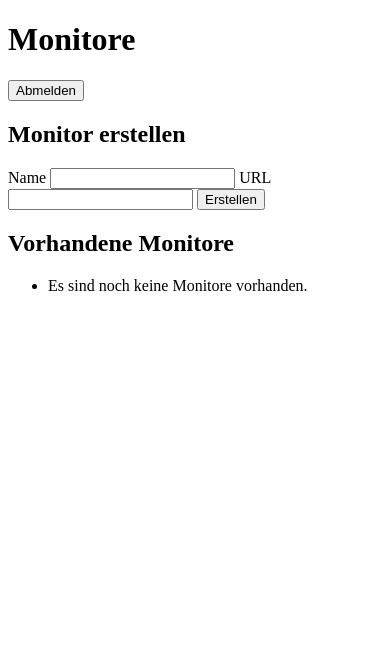
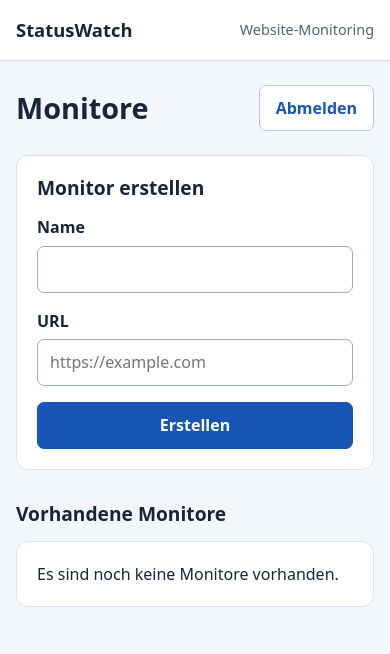
Before and after one commit to ahmojo/StatusWatch, a Flask app: page / in a window 390 px wide. Shown: the top 654 px of the page. Run offline with Flask 3, Linux system fonts and the light colour scheme; the visitor is signed in with stand-in values (Sample User, id 1); some libraries are stand-ins or nearby versions.

Commit message:
fix: make monitor pages usable on mobile

```diff
--- /dev/null
+++ b/statuswatch/static/style.css
@@ -0,0 +1,73 @@
+:root {
+  font-family: system-ui, -apple-system, BlinkMacSystemFont, "Segoe UI", sans-serif;
+  color: #182639;
+  background: #f3f6fa;
+  line-height: 1.5;
+  font-size: 16px;
+}
+* { box-sizing: border-box; }
+body { margin: 0; }
+a { color: #1756b4; text-underline-offset: 3px; }
+h1, h2, h3 { line-height: 1.2; overflow-wrap: anywhere; }
+h1 { font-size: 1.8rem; margin: 0 0 1.5rem; }
+h2 { font-size: 1.2rem; margin: 2rem 0 1rem; }
+h3 { font-size: 1.15rem; margin: 0; }
+p { margin: 0 0 1rem; }
+.site-header {
+  padding: 1rem max(1rem, calc((100% - 68rem) / 2));
+  background: #fff;
+  border-bottom: 1px solid #dce3ec;
+  display: flex;
+  align-items: center;
+  justify-content: space-between;
+  gap: 1rem;
+  flex-wrap: wrap;
+}
+.brand { font-size: 1.15rem; font-weight: 750; text-decoration: none; color: #182639; }
+.site-header span, .hint { color: #526277; font-size: .9rem; }
+main { width: min(100%, 70rem); margin: 0 auto; padding: 1.5rem 1rem 3rem; }
+.panel, .monitor-card, .history > li {
+  background: #fff;
+  border: 1px solid #dce3ec;
+  border-radius: 12px;
+  padding: 1.25rem;
+  min-width: 0;
+}
+.panel > h2:first-child { margin-top: 0; }
+.login-panel { max-width: 27rem; margin: 5vh auto 0; }
+.login-panel h1 { font-size: 1.55rem; margin-bottom: .5rem; }
+.login-panel form { margin-top: 1.5rem; }
+.toolbar { display: flex; align-items: center; justify-content: space-between; gap: 1rem; margin-bottom: 1.5rem; }
+.toolbar h1 { margin: 0; }
+.toolbar button { width: auto; }
+.field { min-width: 0; margin-bottom: 1rem; }
+label { display: block; font-weight: 600; margin-bottom: .4rem; }
+input, button { font: inherit; min-height: 46px; border-radius: 7px; width: 100%; }
+input { border: 1px solid #9caec3; padding: .65rem .75rem; background: #fff; color: #182639; }
+button { border: 1px solid #1756b4; background: #1756b4; color: #fff; padding: .65rem 1rem; font-weight: 600; cursor: pointer; }
+button:hover { background: #10438f; }
+button.secondary { background: #fff; color: #1756b4; border-color: #b5c6dd; }
+button.secondary:hover { background: #edf3fc; }
+button.danger { background: #fff; color: #a2232e; border-color: #dfbac0; }
+button.danger:hover { background: #fff0f1; }
+:focus-visible { outline: 3px solid #387bda; outline-offset: 3px; }
+.notice { padding: .8rem 1rem; background: #fff4dc; border: 1px solid #ddbc72; border-radius: 7px; margin-bottom: 1rem; overflow-wrap: anywhere; }
+.monitor-list, .history { list-style: none; margin: 0; padding: 0; display: grid; gap: 1rem; }
+.monitor-list { grid-template-columns: repeat(auto-fit, minmax(min(100%, 18rem), 1fr)); }
+.monitor-url { display: block; overflow-wrap: anywhere; color: #526277; font-size: .95rem; margin: .5rem 0 1.25rem; }
+.result { display: grid; grid-template-columns: minmax(0, 1fr) minmax(0, 1.5fr); gap: .65rem 1rem; margin: 0; font-size: .95rem; }
+.result dt { color: #526277; }
+.result dd { margin: 0; overflow-wrap: anywhere; }
+.state { display: inline-block; border-radius: 5px; padding: .15rem .5rem; background: #edf1f6; color: #405269; font-weight: 600; }
+.state.ok { background: #e3f4e9; color: #166534; }
+.state.failed { background: #fce8e9; color: #9f1c2a; }
+.monitor-card form { margin-top: 1.25rem; }
+.back-link { display: inline-block; margin-bottom: 1.25rem; padding: .5rem 0; }
+.check-form { max-width: 20rem; margin: 1.5rem 0 .75rem; }
+.empty { color: #526277; padding: 1rem 0; }
+@media (min-width: 700px) {
+  main { padding-top: 2.5rem; }
+  .form-grid { display: grid; grid-template-columns: 1fr 2fr auto; align-items: end; gap: 1rem; }
+  .form-grid .field { margin: 0; }
+  .history { grid-template-columns: repeat(2, minmax(0, 1fr)); }
+}
--- /dev/null
+++ b/statuswatch/templates/base.html
@@ -0,0 +1,16 @@
+<!doctype html>
+<html lang="de">
+<head>
+  <meta charset="utf-8">
+  <meta name="viewport" content="width=device-width, initial-scale=1">
+  <title>{% block title %}StatusWatch{% endblock %}</title>
+  <link rel="stylesheet" href="{{ url_for('static', filename='style.css') }}">
+</head>
+<body>
+  <header class="site-header">
+    <a class="brand" href="{{ url_for('monitors.index') }}">StatusWatch</a>
+    <span>Website-Monitoring</span>
+  </header>
+  <main>{% block content %}{% endblock %}</main>
+</body>
+</html>
--- a/statuswatch/templates/monitors.html
+++ b/statuswatch/templates/monitors.html
@@ -1,40 +1,44 @@
+{% extends 'base.html' %}
 {% from 'result.html' import show_result %}
-<!doctype html>
-<html lang="de">
-<head>
-  <meta charset="utf-8">
-  <title>Monitore – StatusWatch</title>
-</head>
-<body>
+{% block title %}Monitore – StatusWatch{% endblock %}
+{% block content %}
+  <div class="toolbar">
     <h1>Monitore</h1>
     <form method="post" action="{{ url_for('auth.logout') }}">
       <input type="hidden" name="csrf_token" value="{{ csrf_token() }}">
-    <button type="submit">Abmelden</button>
+      <button class="secondary" type="submit">Abmelden</button>
     </form>
-  {% if error %}<p role="alert">{{ error }}</p>{% endif %}
+  </div>
+  <section class="panel">
     <h2>Monitor erstellen</h2>
-  <form method="post" action="{{ url_for('monitors.index') }}">
+    {% if error %}<p class="notice" role="alert">{{ error }}</p>{% endif %}
+    <form class="form-grid" method="post" action="{{ url_for('monitors.index') }}">
       <input type="hidden" name="csrf_token" value="{{ csrf_token() }}">
+      <div class="field">
         <label for="name">Name</label>
         <input id="name" name="name" value="{{ name }}" minlength="1" maxlength="80" required>
+      </div>
+      <div class="field">
         <label for="url">URL</label>
-    <input id="url" name="url" type="url" value="{{ url }}" maxlength="2048" required>
+        <input id="url" name="url" type="url" value="{{ url }}" maxlength="2048" placeholder="https://example.com" required>
+      </div>
       <button type="submit">Erstellen</button>
     </form>
+  </section>
   <h2>Vorhandene Monitore</h2>
-  <ul>
+  <ul class="monitor-list">
     {% for monitor in monitors %}
-    <li>
-      <a href="{{ url_for('monitors.detail', monitor_id=monitor.id) }}">{{ monitor.name }}</a> – {{ monitor.url }}
+    <li class="monitor-card">
+      <h3><a href="{{ url_for('monitors.detail', monitor_id=monitor.id) }}">{{ monitor.name }}</a></h3>
+      <span class="monitor-url">{{ monitor.url }}</span>
       {{ show_result(latest_results[monitor.id]) }}
       <form method="post" action="{{ url_for('monitors.delete', monitor_id=monitor.id) }}">
         <input type="hidden" name="csrf_token" value="{{ csrf_token() }}">
-        <button type="submit">Löschen</button>
+        <button class="danger" type="submit">Löschen</button>
       </form>
     </li>
     {% else %}
-    <li>Es sind noch keine Monitore vorhanden.</li>
+    <li class="monitor-card">Es sind noch keine Monitore vorhanden.</li>
     {% endfor %}
   </ul>
-</body>
-</html>
+{% endblock %}
--- a/statuswatch/templates/result.html
+++ b/statuswatch/templates/result.html
@@ -1,7 +1,7 @@
 {% macro show_result(result) %}
-<dl>
+<dl class="result">
   <dt>Zustand</dt>
-  <dd>{% if not result %}Noch nicht geprüft{% elif result.success %}Erreichbar{% else %}Nicht erreichbar{% endif %}</dd>
+  <dd><span class="state{% if result %} {{ 'ok' if result.success else 'failed' }}{% endif %}">{% if not result %}Noch nicht geprüft{% elif result.success %}Erreichbar{% else %}Nicht erreichbar{% endif %}</span></dd>
   <dt>Prüfzeit</dt>
   <dd>{{ result.checked_at|utc_time if result else '–' }}</dd>
   <dt>Antwortzeit</dt>
```
Also changed, not shown: statuswatch/templates/login.html (+11 -11 lines), statuswatch/templates/monitor_detail.html (+13 -16 lines). Lines whose indentation alone changed are shown as unchanged.
